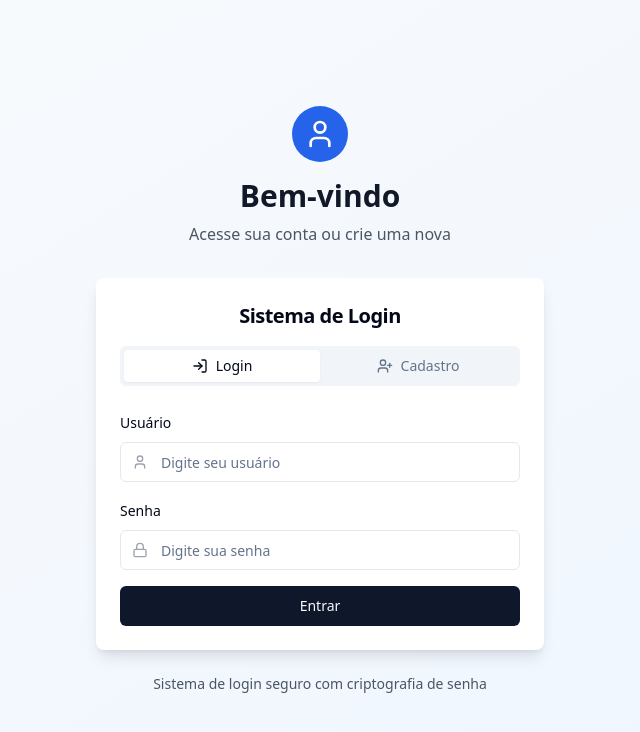
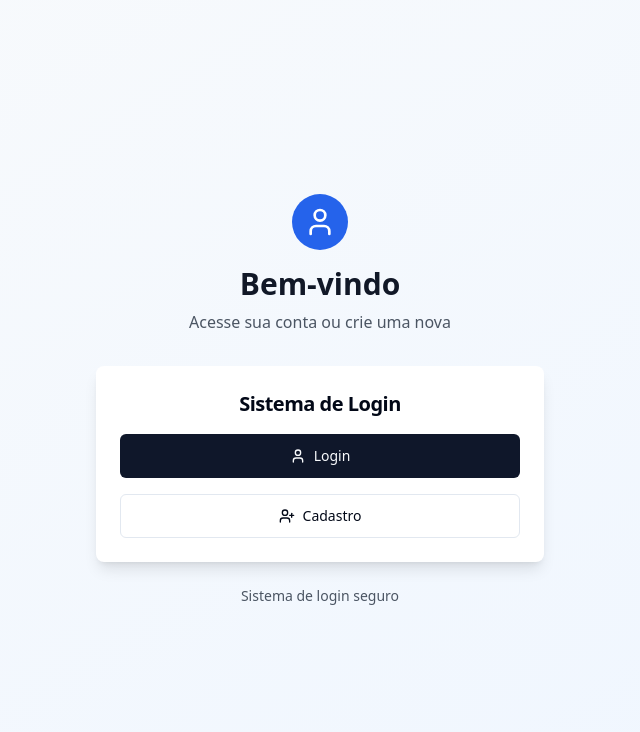
Before and after one commit to DevZipMateus/site-showcase-brasil-web, a React (Vite) app: page / in a window 1280 px wide. Shown: the top 732 px of the page, without its empty margins (320-960 px from the left). Built offline with nearby package versions, Linux system fonts and the light colour scheme.

Commit message:
Refactor: Login page with external links
Update the login page to include only two buttons: "Login" which redirects to an external login URL, and "Cadastro" which redirects to an external registration URL.

```diff
--- a/src/pages/Login.tsx
+++ b/src/pages/Login.tsx
@@ -1,73 +1,16 @@
 
-import React, { useState } from 'react';
+import React from 'react';
 import { Card, CardContent, CardHeader, CardTitle } from '@/components/ui/card';
-import { Input } from '@/components/ui/input';
-import { Label } from '@/components/ui/label';
 import { Button } from '@/components/ui/button';
-import { Tabs, TabsContent, TabsList, TabsTrigger } from '@/components/ui/tabs';
-import { User, Lock, UserPlus, LogIn } from 'lucide-react';
-import { useToast } from '@/hooks/use-toast';
-import { useAuth } from '@/contexts/AuthContext';
+import { User, UserPlus } from 'lucide-react';
 
 const Login = () => {
-  const [loginData, setLoginData] = useState({ usuario: '', senha: '' });
-  const [cadastroData, setCadastroData] = useState({ usuario: '', senha: '', confirmarSenha: '' });
-  const [isLoading, setIsLoading] = useState(false);
-  const { toast } = useToast();
-  const { login, register } = useAuth();
-
-  const handleLogin = async (e: React.FormEvent) => {
-    e.preventDefault();
-    setIsLoading(true);
-
-    try {
-      await login(loginData.usuario, loginData.senha);
-      toast({
-        title: "Login realizado com sucesso",
-        description: `Bem-vindo, ${loginData.usuario}!`,
-      });
-    } catch (error: any) {
-      toast({
-        title: "Erro no login",
-        description: error.message || "Usuário ou senha incorretos.",
-        variant: "destructive",
-      });
-    } finally {
-      setIsLoading(false);
-    }
+  const handleLoginRedirect = () => {
+    window.location.href = 'https://facaseusite.com.br/login.html';
   };
 
-  const handleCadastro = async (e: React.FormEvent) => {
-    e.preventDefault();
-
-    if (cadastroData.senha !== cadastroData.confirmarSenha) {
-      toast({
-        title: "Erro no cadastro",
-        description: "As senhas não coincidem.",
-        variant: "destructive",
-      });
-      return;
-    }
-
-    setIsLoading(true);
-
-    try {
-      await register(cadastroData.usuario, cadastroData.senha);
-      toast({
-        title: "Cadastro realizado com sucesso",
-        description: "Conta criada com sucesso! Faça login para continuar.",
-      });
-
-      setCadastroData({ usuario: '', senha: '', confirmarSenha: '' });
-    } catch (error: any) {
-      toast({
-        title: "Erro no cadastro",
-        description: error.message || "Não foi possível criar a conta.",
-        variant: "destructive",
-      });
-    } finally {
-      setIsLoading(false);
-    }
+  const handleCadastroRedirect = () => {
+    window.location.href = 'https://facaseusite.com.br/cadastro.html';
   };
 
   return (
@@ -87,120 +30,30 @@ const Login = () => {
           <CardHeader className="pb-4">
             <CardTitle className="text-center text-xl">Sistema de Login</CardTitle>
           </CardHeader>
-          <CardContent>
-            <Tabs defaultValue="login" className="w-full">
-              <TabsList className="grid w-full grid-cols-2 mb-6">
-                <TabsTrigger value="login" className="flex items-center gap-2">
-                  <LogIn className="w-4 h-4" />
-                  Login
-                </TabsTrigger>
-                <TabsTrigger value="cadastro" className="flex items-center gap-2">
-                  <UserPlus className="w-4 h-4" />
-                  Cadastro
-                </TabsTrigger>
-              </TabsList>
+          <CardContent className="space-y-4">
+            <Button
+              onClick={handleLoginRedirect}
+              className="w-full flex items-center gap-2"
+              size="lg"
+            >
+              <User className="w-5 h-5" />
+              Login
+            </Button>
 
-              <TabsContent value="login">
-                <form onSubmit={handleLogin} className="space-y-4">
-                  <div className="space-y-2">
-                    <Label htmlFor="login-usuario">Usuário</Label>
-                    <div className="relative">
-                      <User className="absolute left-3 top-3 h-4 w-4 text-gray-400" />
-                      <Input
-                        id="login-usuario"
-                        type="text"
-                        placeholder="Digite seu usuário"
-                        value={loginData.usuario}
-                        onChange={(e) => setLoginData({ ...loginData, usuario: e.target.value })}
-                        className="pl-10"
-                        required
-                      />
-                    </div>
-                  </div>
-
-                  <div className="space-y-2">
-                    <Label htmlFor="login-senha">Senha</Label>
-                    <div className="relative">
-                      <Lock className="absolute left-3 top-3 h-4 w-4 text-gray-400" />
-                      <Input
-                        id="login-senha"
-                        type="password"
-                        placeholder="Digite sua senha"
-                        value={loginData.senha}
-                        onChange={(e) => setLoginData({ ...loginData, senha: e.target.value })}
-                        className="pl-10"
-                        required
-                      />
-                    </div>
-                  </div>
-
-                  <Button type="submit" className="w-full" disabled={isLoading}>
-                    {isLoading ? "Entrando..." : "Entrar"}
-                  </Button>
-                </form>
-              </TabsContent>
-
-              <TabsContent value="cadastro">
-                <form onSubmit={handleCadastro} className="space-y-4">
-                  <div className="space-y-2">
-                    <Label htmlFor="cadastro-usuario">Usuário</Label>
-                    <div className="relative">
-                      <User className="absolute left-3 top-3 h-4 w-4 text-gray-400" />
-                      <Input
-                        id="cadastro-usuario"
-                        type="text"
-                        placeholder="Escolha um nome de usuário"
-                        value={cadastroData.usuario}
-                        onChange={(e) => setCadastroData({ ...cadastroData, usuario: e.target.value })}
-                        className="pl-10"
-                        required
-                      />
-                    </div>
-                  </div>
-
-                  <div className="space-y-2">
-                    <Label htmlFor="cadastro-senha">Senha</Label>
-                    <div className="relative">
-                      <Lock className="absolute left-3 top-3 h-4 w-4 text-gray-400" />
-                      <Input
-                        id="cadastro-senha"
-                        type="password"
-                        placeholder="Crie uma senha segura"
-                        value={cadastroData.senha}
-                        onChange={(e) => setCadastroData({ ...cadastroData, senha: e.target.value })}
-                        className="pl-10"
-                        required
-                      />
-                    </div>
-                  </div>
-
-                  <div className="space-y-2">
-                    <Label htmlFor="confirmar-senha">Confirmar Senha</Label>
-                    <div className="relative">
-                      <Lock className="absolute left-3 top-3 h-4 w-4 text-gray-400" />
-                      <Input
-                        id="confirmar-senha"
-                        type="password"
-                        placeholder="Confirme sua senha"
-                        value={cadastroData.confirmarSenha}
-                        onChange={(e) => setCadastroData({ ...cadastroData, confirmarSenha: e.target.value })}
-                        className="pl-10"
-                        required
-                      />
-                    </div>
-                  </div>
-
-                  <Button type="submit" className="w-full" disabled={isLoading}>
-                    {isLoading ? "Cadastrando..." : "Cadastrar"}
-                  </Button>
-                </form>
-              </TabsContent>
-            </Tabs>
+            <Button
+              onClick={handleCadastroRedirect}
+              variant="outline"
+              className="w-full flex items-center gap-2"
+              size="lg"
+            >
+              <UserPlus className="w-5 h-5" />
+              Cadastro
+            </Button>
           </CardContent>
         </Card>
 
         <div className="text-center mt-6 text-sm text-gray-600">
-          <p>Sistema de login seguro com criptografia de senha</p>
+          <p>Sistema de login seguro</p>
         </div>
       </div>
     </div>
```
